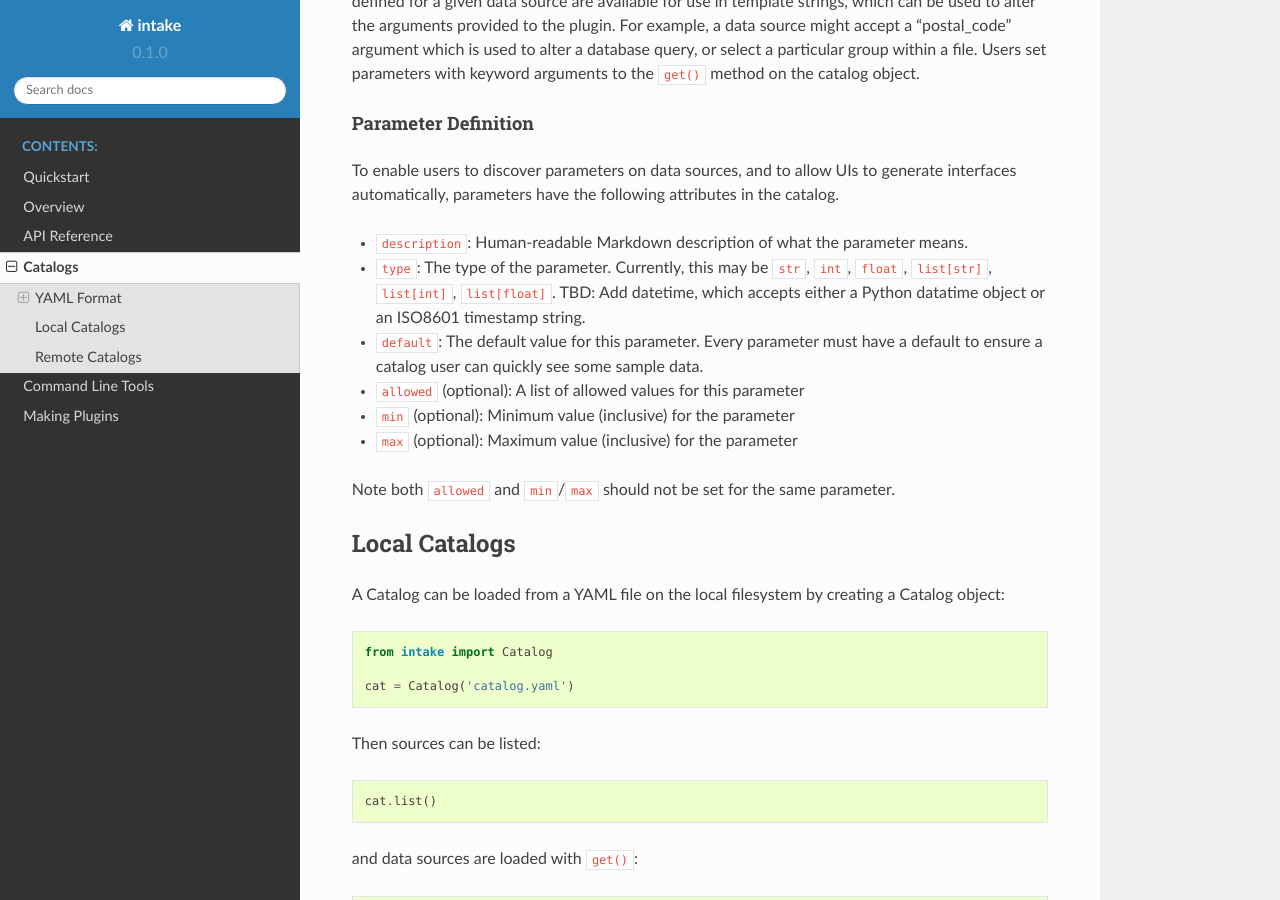
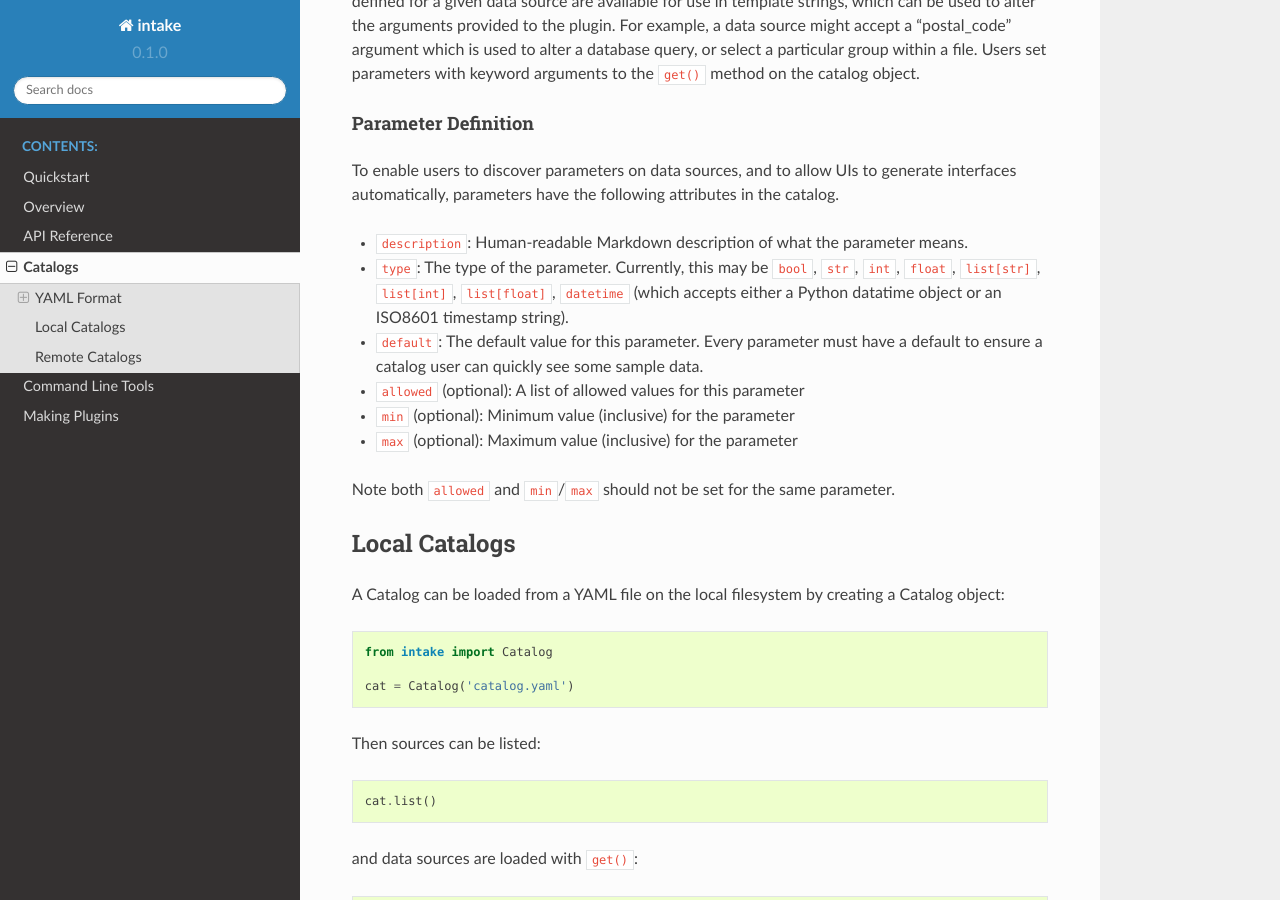
Before and after one commit to intake/intake, a Sphinx documentation site: the page built from docs/source/catalog.rst, in a window 1280 px wide and 900 px high, scrolled down 3200 px. Built offline with Sphinx 7.4.7 and the Read the Docs theme 2.0.0, drawn with Linux system fonts in a browser that asks for light colours.

Commit message:
Update documentation

```diff
--- a/docs/source/catalog.rst
+++ b/docs/source/catalog.rst
@@ -107,7 +107,7 @@ Parameter Definition
 To enable users to discover parameters on data sources, and to allow UIs to generate interfaces automatically, parameters have the following attributes in the catalog.
 
 - ``description``: Human-readable Markdown description of what the parameter means.
-- ``type``: The type of the parameter.  Currently, this may be ``str``, ``int``, ``float``, ``list[str]``, ``list[int]``, ``list[float]``.  TBD: Add datetime, which accepts either a Python datatime object or an ISO8601 timestamp string.
+- ``type``: The type of the parameter.  Currently, this may be ``bool``, ``str``, ``int``, ``float``, ``list[str]``, ``list[int]``, ``list[float]``, ``datetime`` (which accepts either a Python datatime object or an ISO8601 timestamp string).
 - ``default``: The default value for this parameter.  Every parameter must have a default to ensure a catalog user can quickly see some sample data.
 - ``allowed`` (optional): A list of allowed values for this parameter
 - ``min`` (optional): Minimum value (inclusive) for the parameter
```
